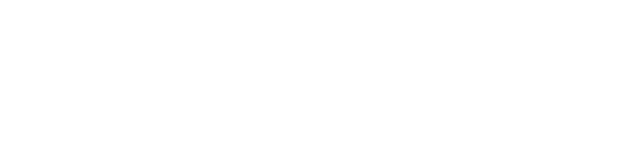
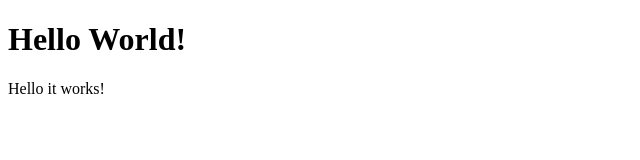
Before and after one commit to Pedja1310/vue-fundamentals, a plain HTML site: page index.html in a window 1280 px wide. Shown: the whole page, without its empty margins (0-640 px from the left). Drawn offline with nearby package versions, Linux system fonts and the light colour scheme.

Commit message:
ECS-7 - Finished create a vue app

```diff
--- a/index.html
+++ b/index.html
@@ -5,5 +5,22 @@
 		<meta name="viewport" content="width=device-width, initial-scale=1.0" />
 		<title>Document</title>
 	</head>
-	<body></body>
+	<body>
+		<h1>Hello World!</h1>
+		<div id="app">{{ message }}</div>
+		<script src="https://unpkg.com/vue@3/dist/vue.global.js"></script>
+		<script>
+			const { createApp } = Vue;
+
+			const app = createApp({
+				data() {
+					return {
+						message: "Hello it works!",
+					};
+				},
+			});
+
+			app.mount("#app");
+		</script>
+	</body>
 </html>
```
